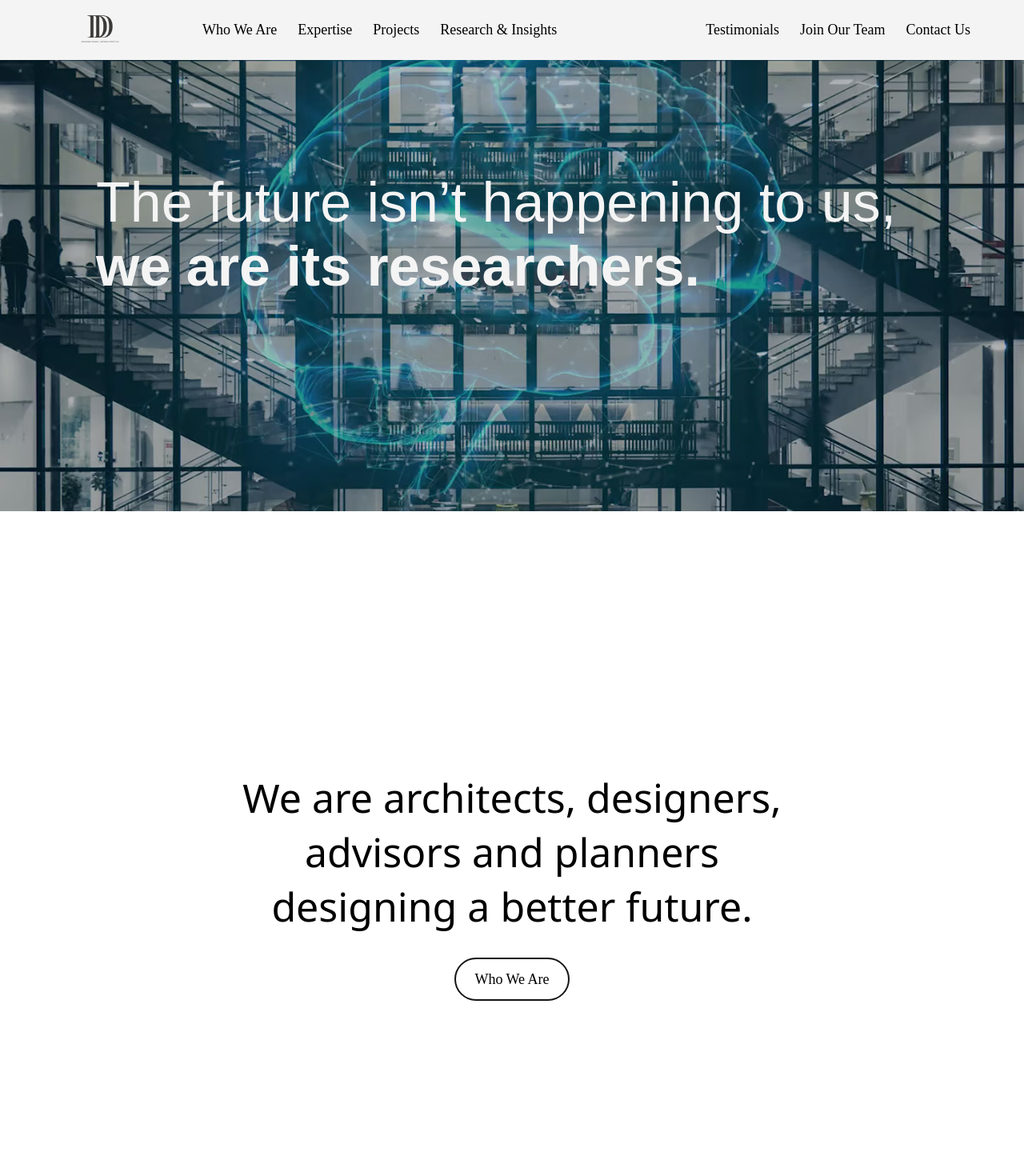
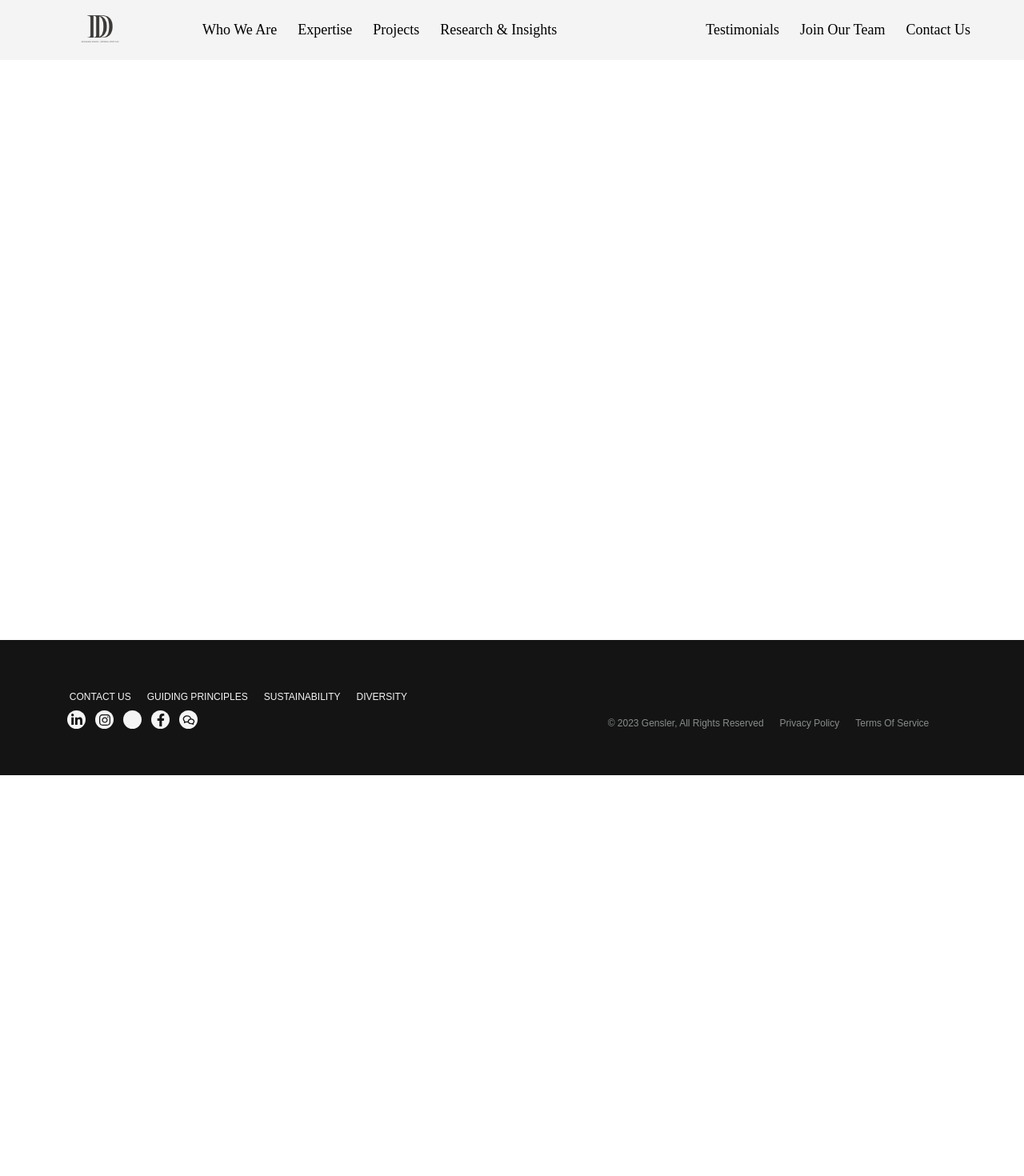
Before and after one commit to Sulochan-khadka/ddpl, a React (Create React App) app: page /all-projects in a window 1280 px wide. Shown: the top 1470 px of the page at 80% size. After the commit the page ends 969 px from the top, so only its background shows below. Built offline with nearby package versions, Linux system fonts and the light colour scheme; some icons are missing.

Commit message:
incomplete

```diff
--- a/package.json
+++ b/package.json
@@ -13,6 +13,7 @@
     "react-dom": "^18.2.0",
     "react-icons": "^4.12.0",
     "react-player": "^2.14.1",
+    "react-router-dom": "^6.21.3",
     "react-scripts": "5.0.1",
     "react-scroll-parallax": "^3.4.5",
     "react-scroll-trigger": "^0.6.14",
--- a/src/App.js
+++ b/src/App.js
@@ -1,24 +1,12 @@
 import './App.css';
-import Asthetics from './components/Asthetics';
-import Awards from './components/Awards';
-import Hero from './components/Hero';
-import Numbers from './components/Numbers';
-import Projects from './components/Projects';
-import Services from './components/Services';
-import Whoarewe from './components/Whoarewe';
+import Router from './Router';
 import Layout from './components/Layout';
 
 function App() {
   return (
     <div className='App'>
       <Layout>
-        <Hero />
-        <Whoarewe />
-        <Awards />
-        <Services />
-        <Asthetics />
-        <Projects />
-        <Numbers />
+        <Router />
       </Layout>
     </div>
   );
--- /dev/null
+++ b/src/Router.js
@@ -0,0 +1,15 @@
+import React from 'react';
+import { Routes, Route } from 'react-router-dom';
+import Home from './pages/Home';
+import AllProjects from './pages/AllProjects';
+
+const Router = () => {
+  return (
+    <Routes>
+      <Route path='/' element={<Home />} />
+      <Route path='/all-projects' element={<AllProjects />} />
+    </Routes>
+  );
+};
+
+export default Router;
--- a/src/components/Projects.js
+++ b/src/components/Projects.js
@@ -6,8 +6,10 @@
 import image4 from '../assets/img/projects/default.jpg.webp';
 import image5 from '../assets/img/projects/medium-vposter1123302-minecraft-poster-wallpaper-liveposter-original-imagka7n9aw9mmsb.jpeg.webp';
 import { ParallaxProvider, Parallax } from 'react-scroll-parallax';
+import { Link } from 'react-router-dom';
 // import HorizontalScroll from 'react-scroll-horizontal';
 const Projects = () => {
+  // const projectsHandler = () => {};
   const banners = [
     {
       id: 1,
@@ -110,9 +112,11 @@
           </div>
         </Parallax>
         <div className='improve'>
-          <div className='projects-button-container'>
-            <div className='projects-button'>View all projects</div>
-          </div>
+          <Link to='/all-projects' style={{ textDecoration: 'none' }}>
+            <div className='projects-button-container'>
+              <div className='projects-button'>View all projects</div>
+            </div>{' '}
+          </Link>
         </div>
       </div>
     </ParallaxProvider>
--- a/src/index.js
+++ b/src/index.js
@@ -2,11 +2,14 @@
 import ReactDOM from 'react-dom/client';
 import './index.css';
 import App from './App';
+import { BrowserRouter } from 'react-router-dom';
 
 const root = ReactDOM.createRoot(document.getElementById('root'));
 root.render(
   <React.StrictMode>
-    <App />
+    <BrowserRouter>
+      <App />
+    </BrowserRouter>
   </React.StrictMode>
 );
 
--- /dev/null
+++ b/src/pages/AllProjects.js
@@ -0,0 +1,7 @@
+import React from 'react';
+
+const AllProjects = () => {
+  return <div style={{ height: '100vh' }}>Hey there, projects here</div>;
+};
+
+export default AllProjects;
--- /dev/null
+++ b/src/pages/Home.js
@@ -0,0 +1,24 @@
+import React from 'react';
+import Hero from '../components/Hero';
+import Whoarewe from '../components/Whoarewe';
+import Awards from '../components/Awards';
+import Services from '../components/Services';
+import Asthetics from '../components/Asthetics';
+import Projects from '../components/Projects';
+import Numbers from '../components/Numbers';
+
+const Home = () => {
+  return (
+    <div>
+      <Hero />
+      <Whoarewe />
+      <Awards />
+      <Services />
+      <Asthetics />
+      <Projects />
+      <Numbers />
+    </div>
+  );
+};
+
+export default Home;
```
Also changed, not shown: 1 other file (tests, documents, lock files or other folders).
